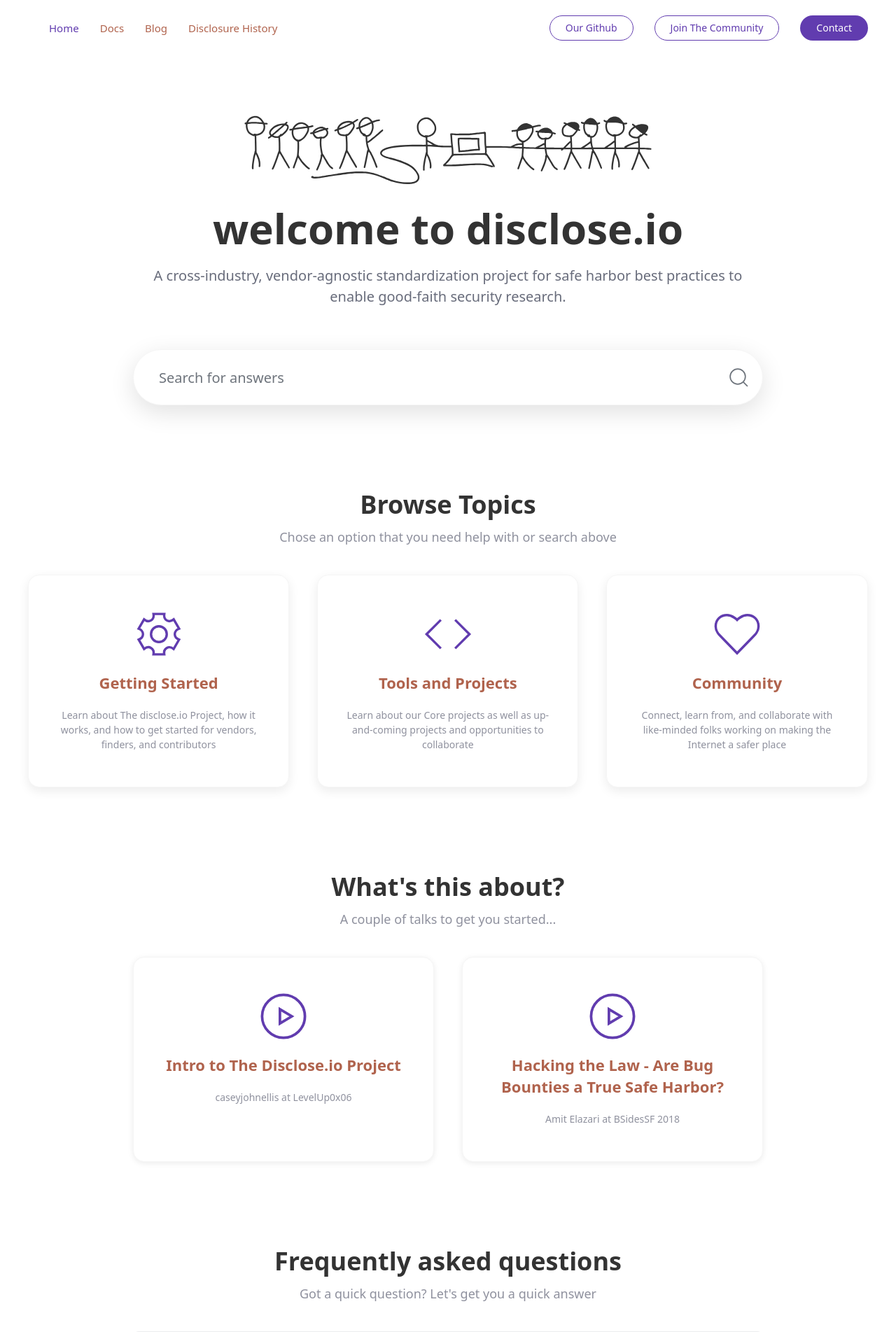
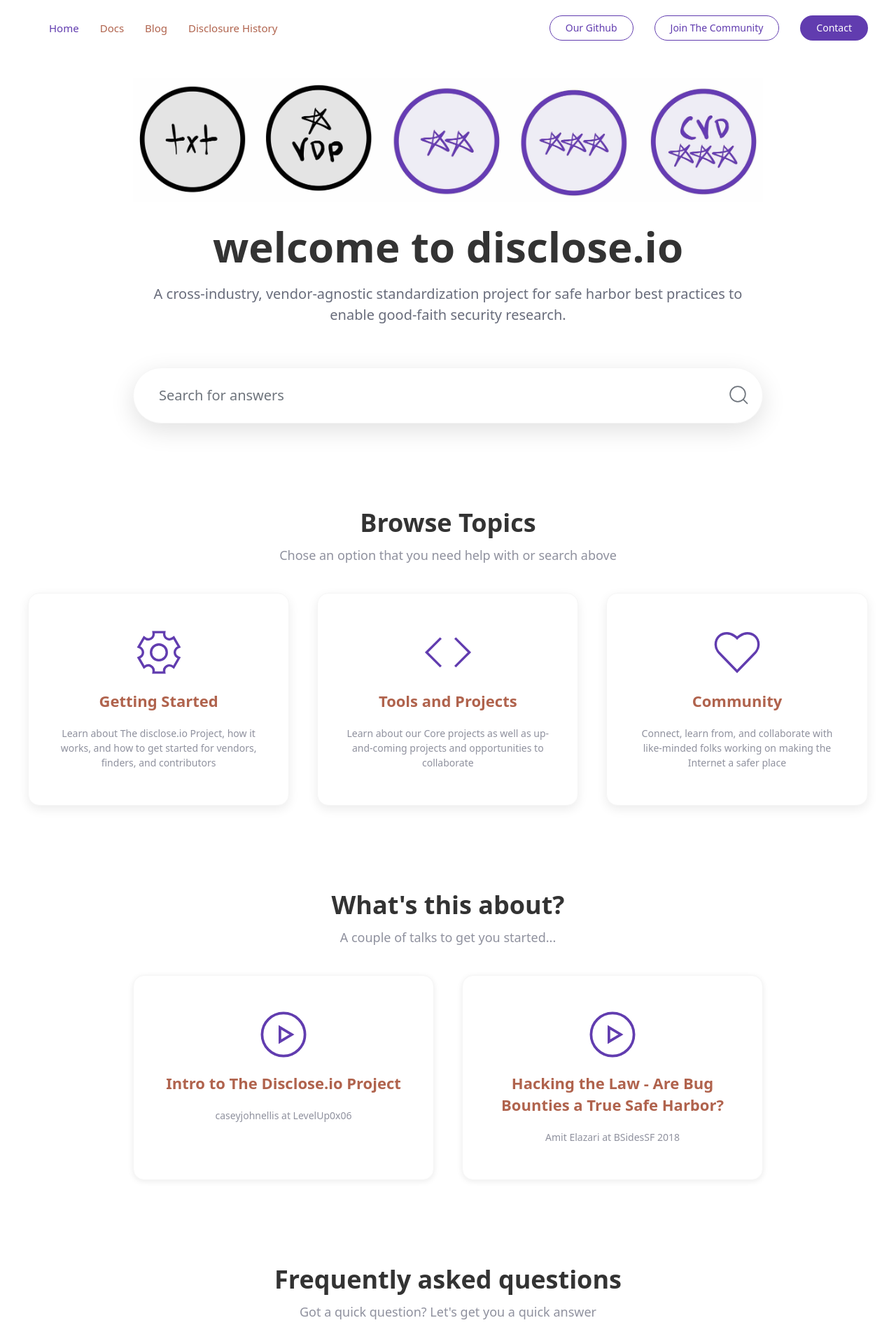
Before and after one commit to disclose/docs, a Jekyll site: the page built from docs/index.md, in a window 1280 px wide. Shown: the top 1903 px of the page at 70% size. Built offline with Jekyll 4.4.1, drawn with Linux system fonts in a browser that asks for light colours.

Commit message:
Change image

```diff
--- a/docs/index.md
+++ b/docs/index.md
@@ -4,7 +4,7 @@ width: expand
 hero:
     title: welcome to disclose.io
     subtitle: A cross-industry, vendor-agnostic standardization project for safe harbor best practices to enable good-faith security research.
-    image: disclose-header.svg
+    image: diostatus.jpg
     search: true
 ---
 
```
Also changed, not shown: docs/_docs/what-is-disclose.md (+2 -0 lines), docs/uploads/diostatus.jpg (added), docs/uploads/tug-of-war.svg (renamed from docs/uploads/disclose-header.svg).
